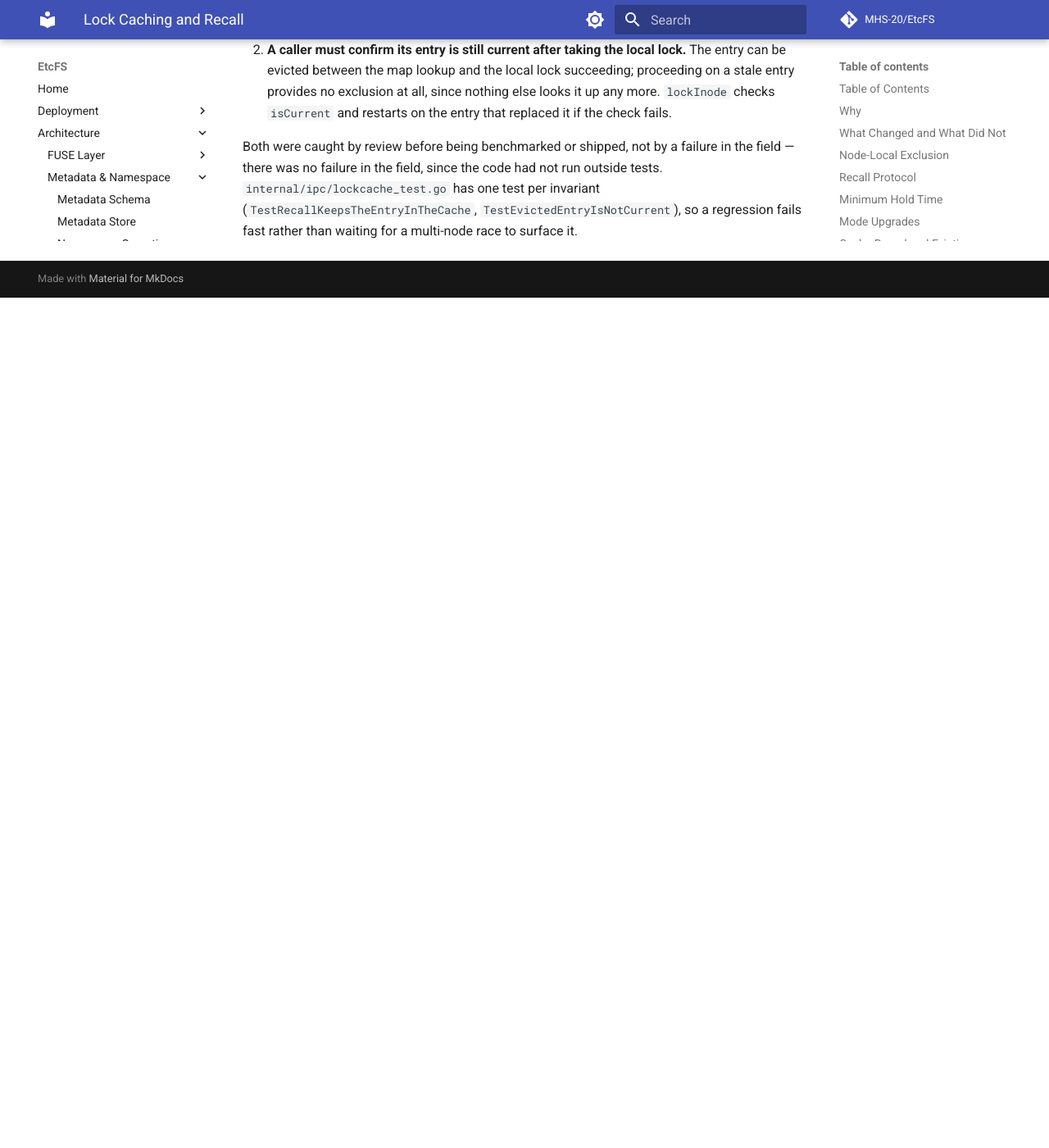
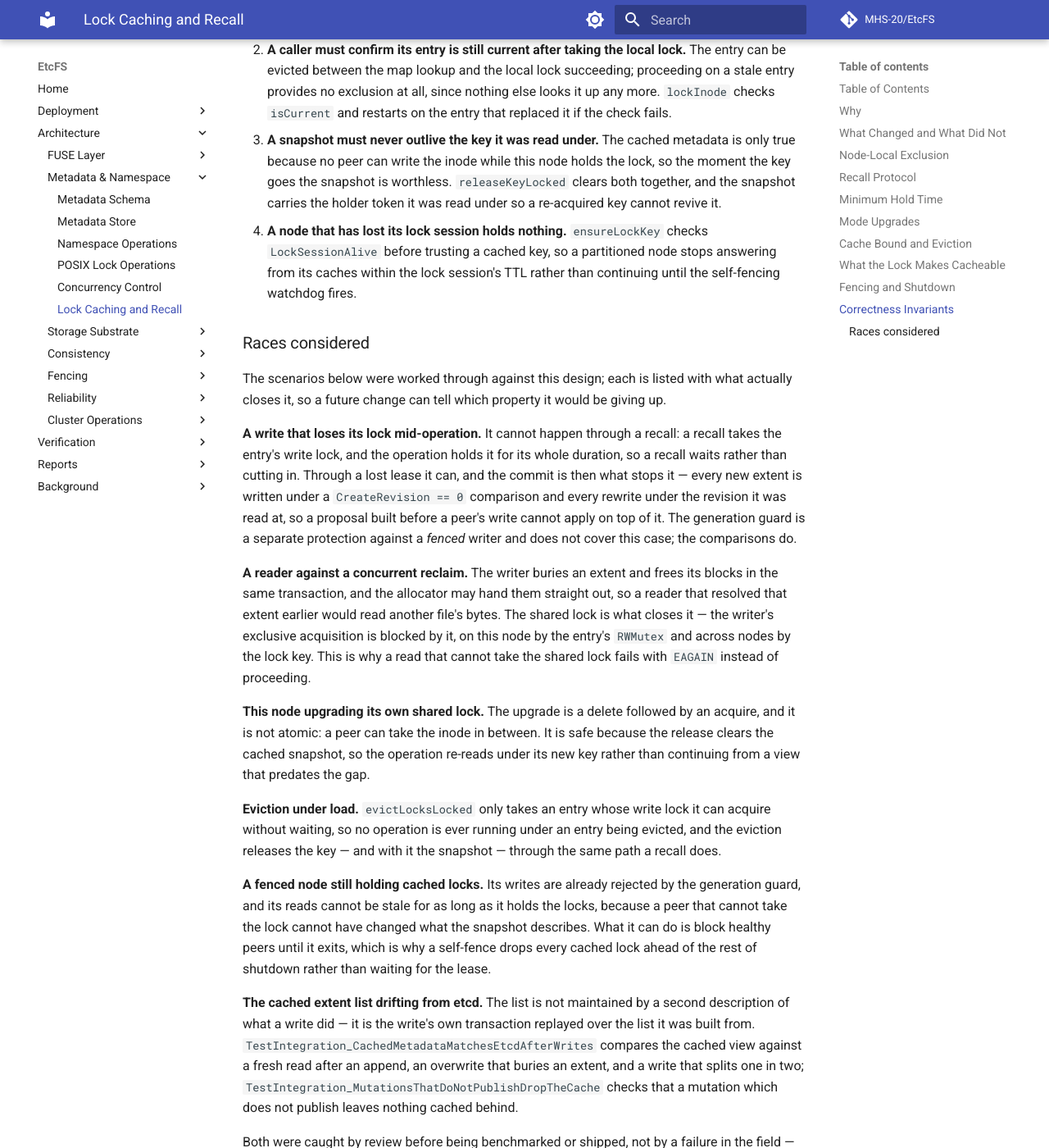
Before and after one commit to MHS-20/EtcFS, an MkDocs documentation site: the page built from docs/architecture/metadata/lock-caching.md, in a window 1280 px wide and 1400 px high, scrolled down 5327 px. Shown: the whole window at 82% size. Built offline with MkDocs 1.6.1 and Material for MkDocs 9.7.7, drawn with Linux system fonts in a browser that asks for light colours; comment, search, counter and statistics services are not loaded; before the commit the page ends 5690 px from its top, so only the background shows below that.

```diff
--- a/docs/architecture/metadata/lock-caching.md
+++ b/docs/architecture/metadata/lock-caching.md
@@ -239,6 +239,65 @@ properties a future change to this file must not reintroduce):
    `isCurrent` and restarts on the entry that replaced it if the check
    fails.
 
+3. **A snapshot must never outlive the key it was read under.** The cached
+   metadata is only true because no peer can write the inode while this node
+   holds the lock, so the moment the key goes the snapshot is worthless.
+   `releaseKeyLocked` clears both together, and the snapshot carries the
+   holder token it was read under so a re-acquired key cannot revive it.
+4. **A node that has lost its lock session holds nothing.** `ensureLockKey`
+   checks `LockSessionAlive` before trusting a cached key, so a partitioned
+   node stops answering from its caches within the lock session's TTL rather
+   than continuing until the self-fencing watchdog fires.
+
+### Races considered
+
+The scenarios below were worked through against this design; each is listed
+with what actually closes it, so a future change can tell which property it
+would be giving up.
+
+**A write that loses its lock mid-operation.** It cannot happen through a
+recall: a recall takes the entry's write lock, and the operation holds it for
+its whole duration, so a recall waits rather than cutting in. Through a lost
+lease it can, and the commit is then what stops it — every new extent is
+written under a `CreateRevision == 0` comparison and every rewrite under the
+revision it was read at, so a proposal built before a peer's write cannot
+apply on top of it. The generation guard is a separate protection against a
+*fenced* writer and does not cover this case; the comparisons do.
+
+**A reader against a concurrent reclaim.** The writer buries an extent and
+frees its blocks in the same transaction, and the allocator may hand them
+straight out, so a reader that resolved that extent earlier would read another
+file's bytes. The shared lock is what closes it — the writer's exclusive
+acquisition is blocked by it, on this node by the entry's `RWMutex` and across
+nodes by the lock key. This is why a read that cannot take the shared lock
+fails with `EAGAIN` instead of proceeding.
+
+**This node upgrading its own shared lock.** The upgrade is a delete followed
+by an acquire, and it is not atomic: a peer can take the inode in between. It
+is safe because the release clears the cached snapshot, so the operation
+re-reads under its new key rather than continuing from a view that predates
+the gap.
+
+**Eviction under load.** `evictLocksLocked` only takes an entry whose write
+lock it can acquire without waiting, so no operation is ever running under an
+entry being evicted, and the eviction releases the key — and with it the
+snapshot — through the same path a recall does.
+
+**A fenced node still holding cached locks.** Its writes are already rejected
+by the generation guard, and its reads cannot be stale for as long as it holds
+the locks, because a peer that cannot take the lock cannot have changed what
+the snapshot describes. What it can do is block healthy peers until it exits,
+which is why a self-fence drops every cached lock ahead of the rest of
+shutdown rather than waiting for the lease.
+
+**The cached extent list drifting from etcd.** The list is not maintained by a
+second description of what a write did — it is the write's own transaction
+replayed over the list it was built from. `TestIntegration_CachedMetadataMatchesEtcdAfterWrites`
+compares the cached view against a fresh read after an append, an overwrite
+that buries an extent, and a write that splits one in two;
+`TestIntegration_MutationsThatDoNotPublishDropTheCache` checks that a mutation
+which does not publish leaves nothing cached behind.
+
 Both were caught by review before being benchmarked or shipped, not by a
 failure in the field — there was no failure in the field, since the code had
 not run outside tests. `internal/ipc/lockcache_test.go` has one test per
```
Also changed, not shown: docs/architecture/fuse/fuse-read-operations.md (+4 -2 lines), 1 other file.
